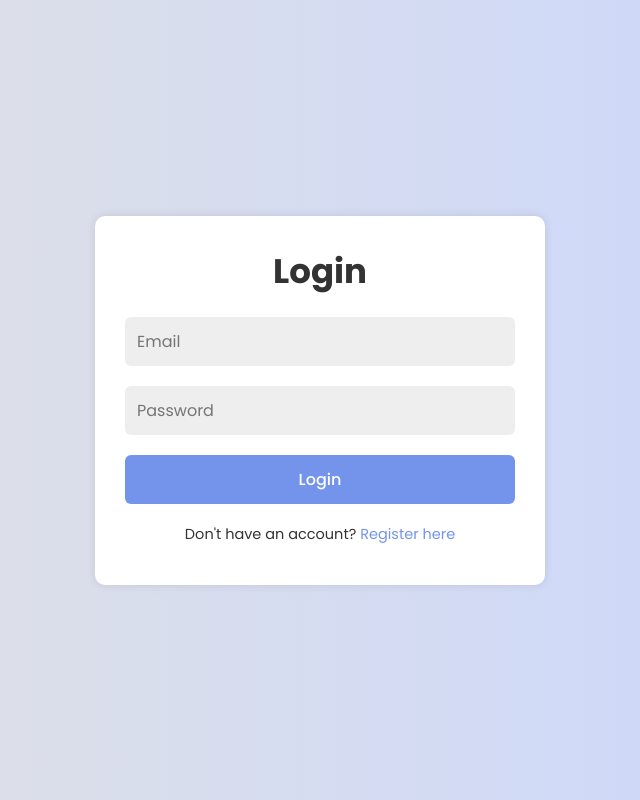
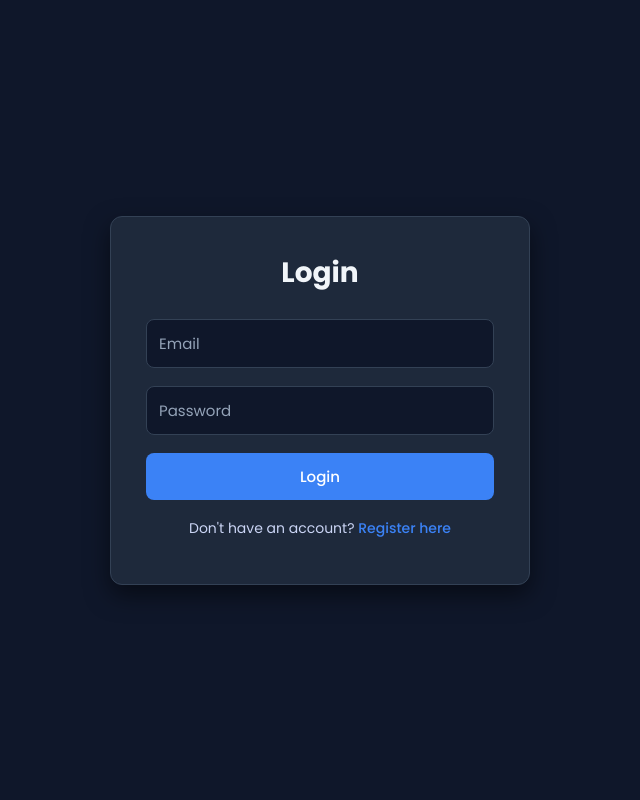
Before and after one commit to Archanaanil2106/Hybrid-movie-recommendation, a PHP site: page / in a window 1280 px wide. Shown: the whole page, without its empty margins (320-960 px from the left). Run offline with PHP 8.4, Linux system fonts and the light colour scheme.

Commit message:
Update style.css

```diff
--- a/login_register/style.css
+++ b/login_register/style.css
@@ -1,114 +1,142 @@
-@import url('https://fonts.googleapis.com/css2?family=Poppins:wght@400;500;700&display=swap');
+@import url('https://fonts.googleapis.com/css2?family=Poppins:wght@400;500;600;700&display=swap');
 
 * {
     margin: 0;
     padding: 0;
     box-sizing: border-box;
-    font-family: "Poppins", serif;
+    font-family: "Poppins", sans-serif;
 }
 
 body {
-    display:flex;
+    display: flex;
     justify-content: center;
     align-items: center;
     min-height: 100vh;
-    background: linear-gradient(to right, #e2e2e2, #c9d6ff);
-    color: #333;
+    background: #0f172a; /* deep navy */
+    color: #e2e8f0;
 }
+
 .container {
     margin: 0 15px;
 }
 
+/* FORM CARD */
 .form-box {
     width: 100%;
-    max-width: 450px;
-    padding: 30px;
-    background: #fff;
-    border-radius: 10px;
-    box-shadow: 0 0 10px rgba(0,0,0,0.1);
+    max-width: 420px;
+    padding: 35px;
+    background: #1e293b; /* card background */
+    border-radius: 12px;
+    box-shadow: 0 10px 25px rgba(0, 0, 0, 0.5);
     display: none;
+    border: 1px solid #334155;
 }
 
 .form-box.active {
     display: block;
 }
 
-h2 {
-    font-size: 34px;
+/* HEADINGS */
+h1 {
+    font-size: 42px;
     text-align: center;
-    margin-bottom: 20px;
+    margin-bottom: 10px;
 }
 
+h2 {
+    font-size: 28px;
+    text-align: center;
+    margin-bottom: 25px;
+    color: #f1f5f9;
+}
+
+/* INPUTS */
 input,
 select {
     width: 100%;
     padding: 12px;
-    background: #eee;
-    border-radius: 6px;
-    border: none;
+    background: #0f172a;
+    border-radius: 8px;
+    border: 1px solid #334155;
     outline: none;
-    font-size: 16px;
-    color: #333;
-    margin-bottom: 20px;
+    font-size: 15px;
+    color: #e2e8f0;
+    margin-bottom: 18px;
+    transition: 0.25s ease;
 }
 
+input::placeholder {
+    color: #94a3b8;
+}
+
+input:focus,
+select:focus {
+    border-color: #3b82f6;
+    background: #020617;
+}
+
+/* BUTTON */
 button {
     width: 100%;
     padding: 12px;
-    background: #7494ec;
-    border-radius: 6px;
+    background: #3b82f6;
+    border-radius: 8px;
     border: none;
     cursor: pointer;
-    font-size: 16px;
-    color:#fff;
+    font-size: 15px;
+    color: #fff;
     font-weight: 500;
-    margin-bottom: 20px;
-    transition: 0.5s;
+    margin-bottom: 18px;
+    transition: all 0.25s ease;
 }
 
 button:hover {
-    background: #3562dc;
+    background: #2563eb;
+    transform: translateY(-1px);
 }
 
+/* LINKS */
 p {
-    font-size: 14.5px;
+    font-size: 14px;
     text-align: center;
     margin-bottom: 10px;
+    color: #cbd5f5;
 }
 
 p a {
-    color: #7494ec;
+    color: #3b82f6;
     text-decoration: none;
+    font-weight: 500;
 }
 
 p a:hover {
     text-decoration: underline;
 }
 
+/* ERROR */
 .error-message {
-    padding: 12px;
-    background: #f17882;
+    padding: 10px;
+    background: rgba(239, 68, 68, 0.15);
+    border: 1px solid #ef4444;
     border-radius: 6px;
-    font-size: 16px;
-    color: #5f0912;
+    font-size: 14px;
+    color: #f87171;
     text-align: center;
-    margin-bottom: 20px;
+    margin-bottom: 18px;
 }
 
-h1 {
-    font-size: 50px;
+/* ACCENT TEXT */
+span {
+    color: #3b82f6;
 }
 
-span {
-    color: #7494ec;
-}
-
+/* OPTIONAL BOX */
 .box p {
-    font-size: 22px;
+    font-size: 20px;
 }
 
 .box button {
     display: block;
-    width: 300px;
+    width: 260px;
     margin: 0 auto;
 }
```
